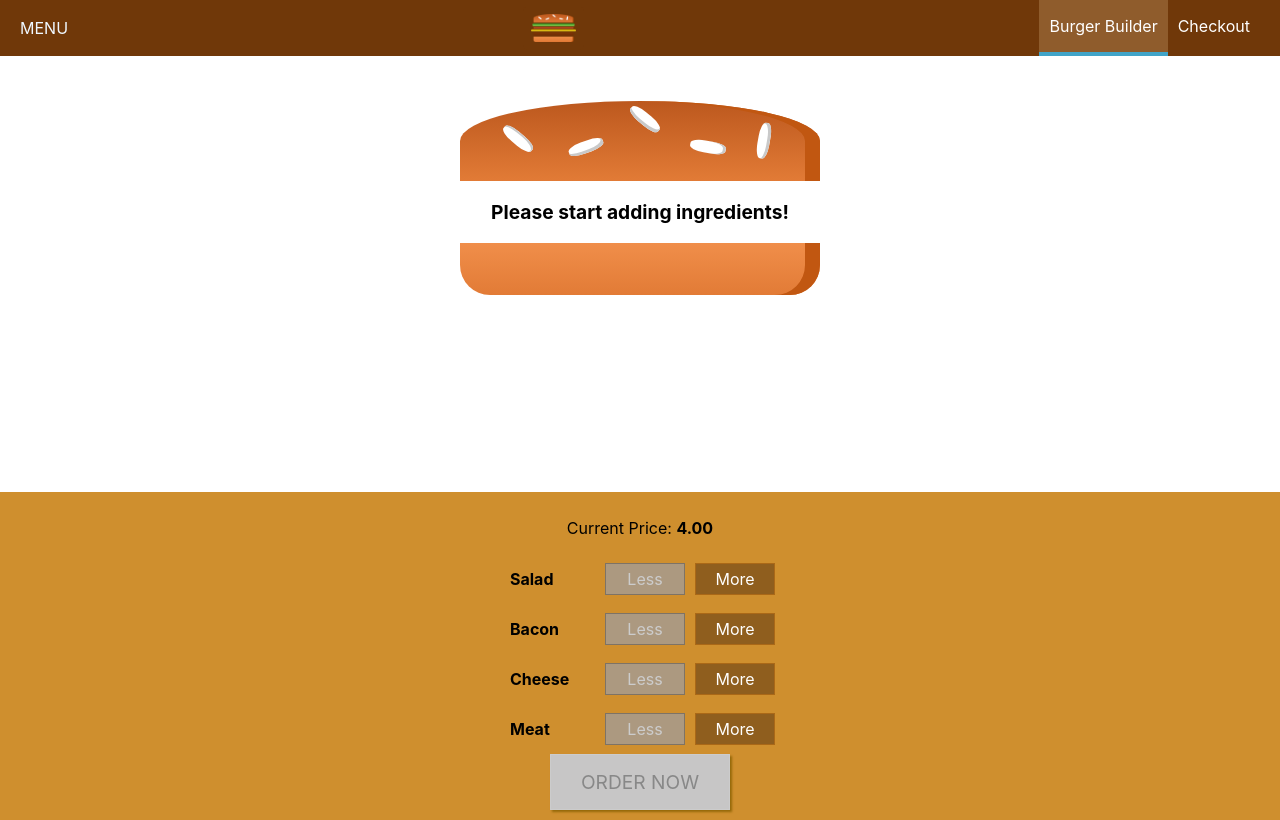
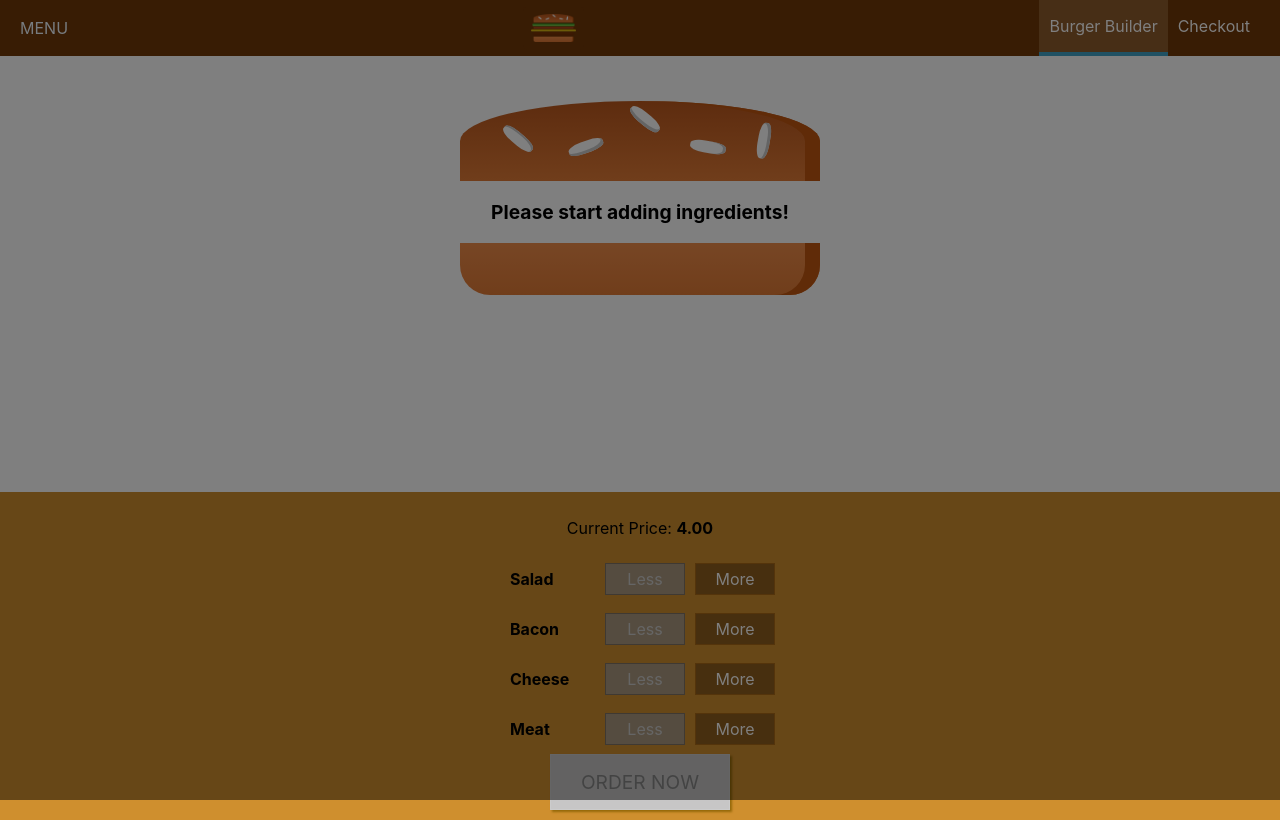
Before and after one commit to gabriellequan29/burger-app, a React (Create React App) app: page / in a window 1280 px wide. Built offline with nearby package versions, Linux system fonts and the light colour scheme.

Commit message:
modified sidedrawer

```diff
--- a/src/components/Layout/Layout.js
+++ b/src/components/Layout/Layout.js
@@ -1,4 +1,4 @@
-import React from 'react';
+import React, { Component } from 'react';
 
 import Aux from '../../HOC/Auxilliary';
 import classes from './Layout.module.css';
@@ -6,15 +6,28 @@
 import SideDrawer from '../Navigation/SideDrawer/SideDrawer';
 
 
-const layout = (props) => (
+class Layout extends Component {
+
+    state = {
+        showSideDrawer: true
+    }
+
+    sideDrawerClosedHandler = () => {
+        this.setState({showSideDrawer: false});
+    }
+
+    render () {
+        return (
             <Aux>
                 <div>Toolbar, SideDrawer, Backdrop</div>
                 <Toolbar />
-        <SideDrawer />
+                <SideDrawer open={this.state.showSideDrawer} closed={this.sideDrawerClosedHandler}/>
                 <main className={classes.Content}>
-            {props.children}
+                    {this.props.children}
                 </main>
             </Aux>
-);
+        )
+    }
+}
 
-export default layout;
+export default Layout;
--- a/src/components/Navigation/SideDrawer/SideDrawer.js
+++ b/src/components/Navigation/SideDrawer/SideDrawer.js
@@ -3,19 +3,27 @@
 import styles from './SideDrawer.module.css';
 import Logo from '../../Logo/Logo';
 import NavigationItems from '../NavigationItems/NavigationItems';
+import Backdrop from '../../UI/Backdrop/Backdrop';
+import Aux from '../../../HOC/Auxilliary';
 
 const sideDrawer = (props) => {
+    let attachedClasses = [styles.SideDrawer, styles.Close];
+    if (props.open) {
+        attachedClasses = [styles.SideDrawer, styles.Open];
+    }
 
     return (
-        <div className={styles.SideDrawer}>
+        <Aux>
+            <Backdrop show={props.open} clicked={props.closed} />
+            <div className={attachedClasses.join(' ')}>
                 <div className={styles.Logo}>
                     <Logo />
                 </div>
                 <nav>
                     <NavigationItems></NavigationItems>
                 </nav>
-
             </div>
+        </Aux>
     );
 }
 
```
Lines whose indentation alone changed are shown as unchanged.
